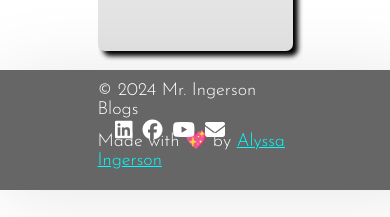
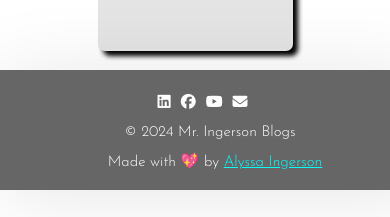
Before and after one commit to ingersonab/mr-ingerson-blog, a React (Create React App) app: page /contact in a window 390 px wide. Shown: the part 624-841 px from the top of the page. Built offline with nearby package versions, Linux system fonts and the light colour scheme.

Commit message:
Improved responsiveness in footer

```diff
--- a/src/components/Footer/Footer.css
+++ b/src/components/Footer/Footer.css
@@ -1,32 +1,30 @@
-.footer{
+.footer {
     width: 100%;
     height: 120px;
     background-color: #666;
     box-shadow: 0px 5.333px 80px 0 rgba(0, 0, 0, 0.1);
     display: flex;
-    justify-content: flex-end;
+    flex-direction: column;
+    justify-content: center; /* Center elements horizontally */
     align-items: center;
-    top: 0;
-    left: 0;
-    right: 0;
     padding-left: 20px;
     padding-right: 20px;
     font-family: 'Josefin Sans', sans-serif;
 }
 
-.footerCenter{
-    position: absolute;
-    left: 50%;
-    transform: translateX(-50%);
+.footerCenter1, .footerCenter2{
     display: flex;
     flex-direction: column;
     align-items: center;
+    margin: 0 10px;
 }
 
-.footerRight{
+.footerRight {
     display: flex;
     align-items: center;
     padding-right: 40px;
+    position: absolute; /* Position it absolutely */
+    right: 20px; /* Align it to the right */
 }
 
 .footerText{
@@ -48,11 +46,30 @@
 }
 
 @media screen and (max-width: 710px) {
-    .footerRight{
-        position: absolute;
-        left: 50%;
-        transform: translateX(-50%);
-        display: flex;
-        align-items: center;
+    .footer {
+        flex-direction: column; /* Stack elements vertically */
+    }
+    .footerCenter1, .footerCenter2 {
+        margin: 1px 0; /* Add margin for spacing */
+    }
+    .footerRight {
+        position: static; /* Remove absolute positioning */
+        transform: none; /* Remove transform */
+        margin: 15px 0; /* Add margin for spacing */
+        margin-left: 25px;
+        order: 0; /* Change order to be between footerCenter1 and footerCenter2 */
+    }
+    .footerCenter1 {
+        margin-left: -10px;
+        order: 1; /* Ensure footerCenter1 is first */
+    }
+    .footerCenter2 {
+        order: 2; /* Ensure footerCenter2 is last */
+    }
+    .footerText{
+        font-size: 15px;
+    }
+    .footerIcon{
+        font-size: 15px;
     }
 }
--- a/src/components/Footer/Footer.jsx
+++ b/src/components/Footer/Footer.jsx
@@ -2,11 +2,15 @@ import React from 'react'
 import './Footer.css'
 
 export default function Footer() {
+  const currentYear = new Date().getFullYear();
+
   return (
     <div className="footer">
-        <div className="footerCenter">
-            <h4 className="footerText">© 2024 Mr. Ingerson Blogs</h4>
-            <h4 className="footerText">Made with 💖 by <a className="footerLink" href="https://alyssaingerson.com/">Alyssa Ingerson</a></h4>
+        <div className="footerCenter1">
+            <h4 className="footerText">© {currentYear} Mr. Ingerson Blogs</h4>
+        </div>
+        <div className="footerCenter2">
+          <h4 className="footerText">Made with 💖 by <a className="footerLink" href="https://alyssaingerson.com/">Alyssa Ingerson</a></h4>
         </div>
         <div className="footerRight">
             <i className="footerIcon fa-brands fa-linkedin"></i>
```
